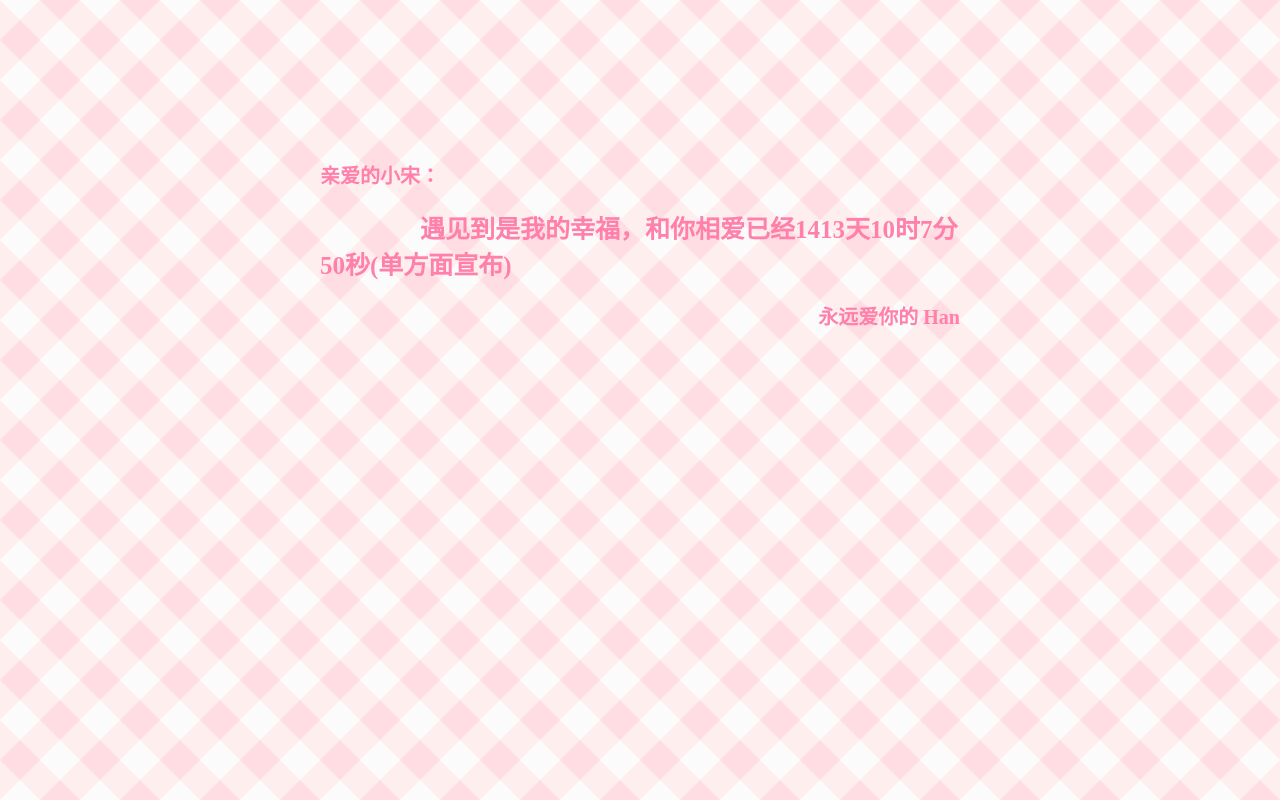
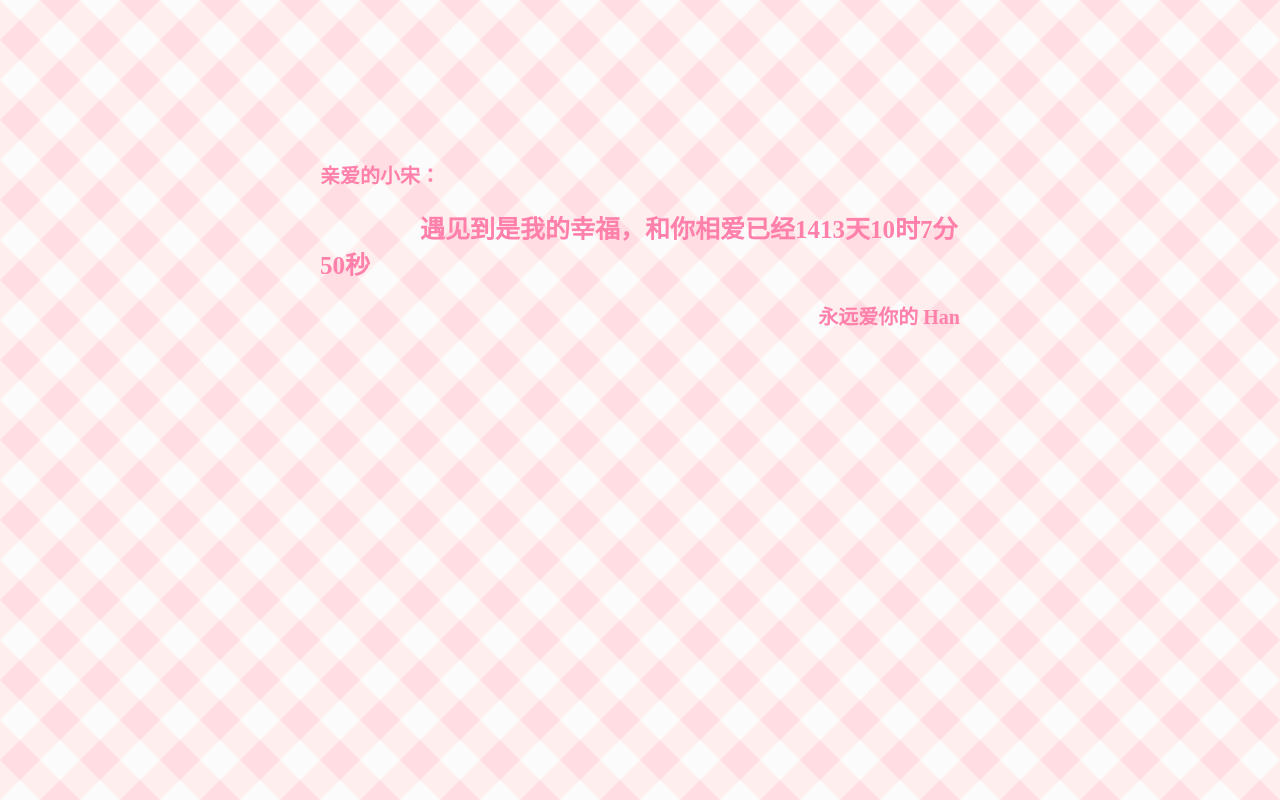
Before and after one commit to csuhan/fall-in-love-with-smg, a plain HTML site: page index.html in a window 1280 px wide. Drawn offline with Linux system fonts and the light colour scheme.

Commit message:
init index2

```diff
--- a/index.html
+++ b/index.html
@@ -67,7 +67,7 @@
 		<div id="content">
 			<div class="title">亲爱的小宋：</div>
 			<div class="paragraph">
-				遇见到是我的幸福，和你相爱已经<div class="timer" id="timer"></div>(单方面宣布)
+				遇见到是我的幸福，和你相爱已经<div class="timer" id="timer"></div>
 			</div>
 			<div class="me">
 				永远爱你的 Han
```
